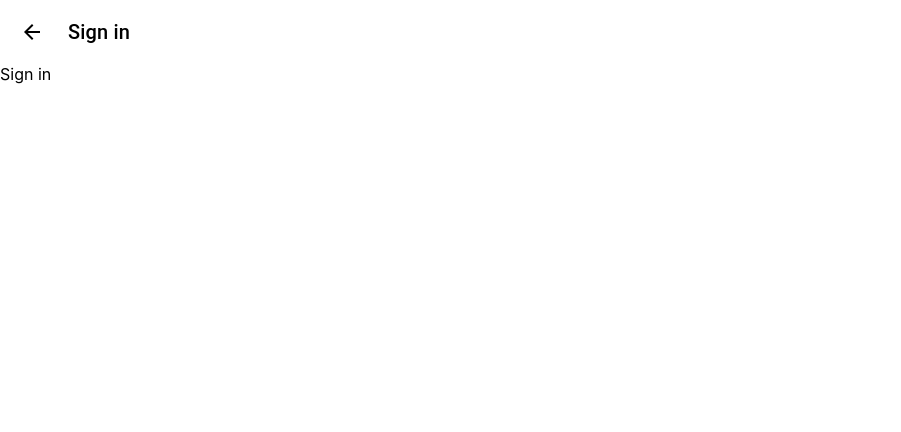
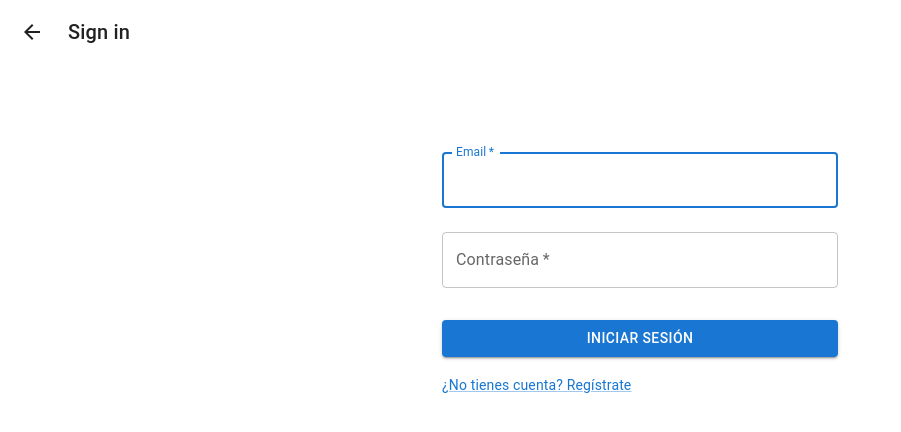
Before and after one commit to unal-swarch-2022i-1A/firma_wa, a React (Create React App) app: page /Signin in a window 1280 px wide. Shown: the top 432 px of the page, without its empty margins (0-901 px from the left). Built offline with nearby package versions, Linux system fonts and the light colour scheme.

Commit message:
UI: Sign In

```diff
--- a/src/App.tsx
+++ b/src/App.tsx
@@ -4,7 +4,7 @@ import DrawerAppBar from './components/DrawerAppBar';
 
 // Pages
 import Home from './views/Home';
-import Signin from './views/Signin';
+import SignIn from './views/SignIn';
 
 // Routing
 import {
@@ -20,7 +20,7 @@ function App() {
         <Route path="/" element={<DrawerAppBar />}>
           <Route path="" element={<Home />} />
         </Route>
-        <Route path="Signin" element={<Signin />} />
+        <Route path="Signin" element={<SignIn />} />
       </Routes>
     </BrowserRouter>
   );
--- /dev/null
+++ b/src/views/SignIn.tsx
@@ -0,0 +1,90 @@
+/**
+ * Basado en https://github.com/mui/material-ui/blob/v5.8.5/docs/data/material/getting-started/templates/sign-in/SignIn.tsx
+ */
+import * as React from 'react';
+// Base
+import Button from '@mui/material/Button';
+import CssBaseline from '@mui/material/CssBaseline';
+import TextField from '@mui/material/TextField';
+import FormControlLabel from '@mui/material/FormControlLabel';
+import Checkbox from '@mui/material/Checkbox';
+import Link from '@mui/material/Link';
+import Grid from '@mui/material/Grid';
+import Box from '@mui/material/Box';
+import Container from '@mui/material/Container';
+import { createTheme, ThemeProvider } from '@mui/material/styles';
+// Components
+import Page from '../components/Page';
+
+const theme = createTheme();
+
+export default function SignIn() {
+    const handleSubmit = (event: React.FormEvent<HTMLFormElement>) => {
+        event.preventDefault();
+        const data = new FormData(event.currentTarget);
+        console.log({
+            email: data.get('email'),
+            password: data.get('password'),
+        });
+    };
+
+    return (
+        <ThemeProvider theme={theme}>
+            <Page title="Sign in">
+                <Container component="main" maxWidth="xs">
+                    <CssBaseline />
+                    <Box
+                        sx={{
+                            marginTop: 8,
+                            display: 'flex',
+                            flexDirection: 'column',
+                            alignItems: 'center',
+                        }}
+                    >
+                        <Box component="form" onSubmit={handleSubmit} noValidate sx={{ mt: 1 }}>
+                            <TextField
+                                margin="normal"
+                                required
+                                fullWidth
+                                id="email"
+                                label="Email"
+                                name="email"
+                                autoComplete="email"
+                                autoFocus
+                            />
+                            <TextField
+                                margin="normal"
+                                required
+                                fullWidth
+                                name="password"
+                                label="Contraseña"
+                                type="password"
+                                id="password"
+                                autoComplete="current-password"
+                            />
+                            {/* <FormControlLabel
+                                control={<Checkbox value="remember" color="primary" />}
+                                label="Remember me"
+                            /> */}
+                            <Button
+                                type="submit"
+                                fullWidth
+                                variant="contained"
+                                sx={{ mt: 3, mb: 2 }}
+                            >
+                                Iniciar sesión
+                            </Button>
+                            <Grid container>
+                                <Grid item>
+                                    <Link href="#" variant="body2">
+                                        {"¿No tienes cuenta? Regístrate"}
+                                    </Link>
+                                </Grid>
+                            </Grid>
+                        </Box>
+                    </Box>
+                </Container>
+            </Page>
+        </ThemeProvider>
+    );
+}
--- a/src/views/Signin.tsx
+++ /dev/null
@@ -1,11 +0,0 @@
-import Page from "../components/Page";
-
-function Signin() {
-    return (
-        <Page title="Sign in">
-            <span>Sign in</span>
-        </Page>
-    );
-}
-
-export default Signin;
```
